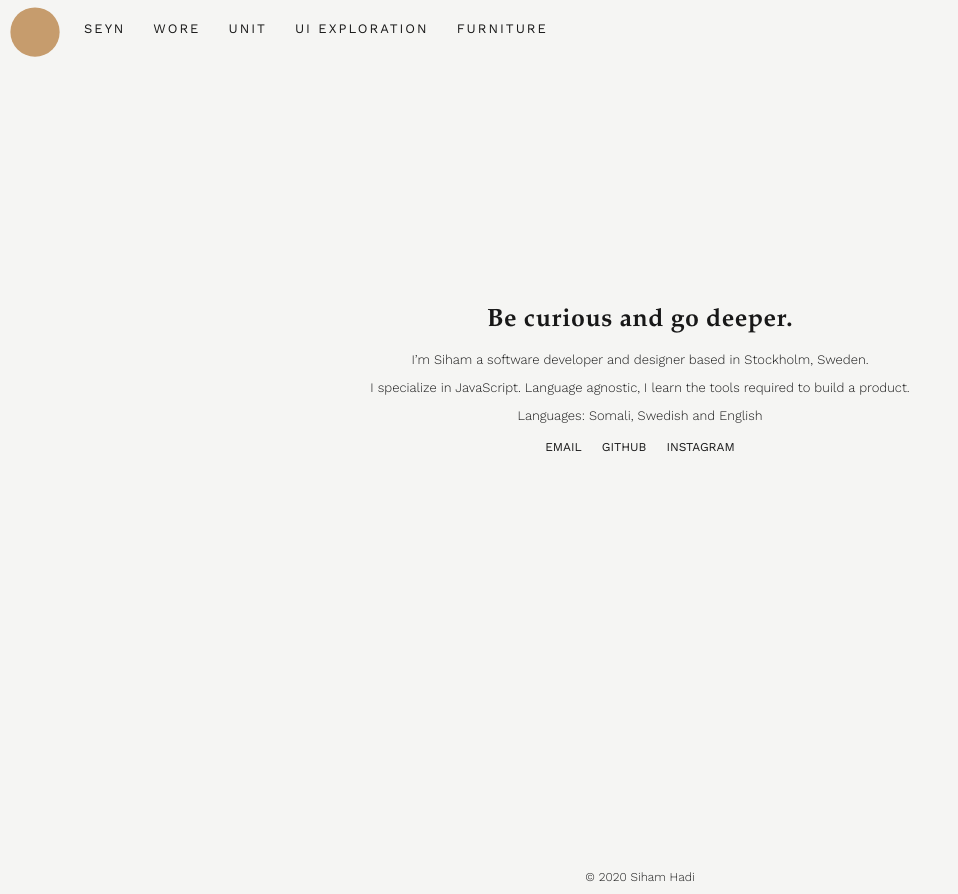
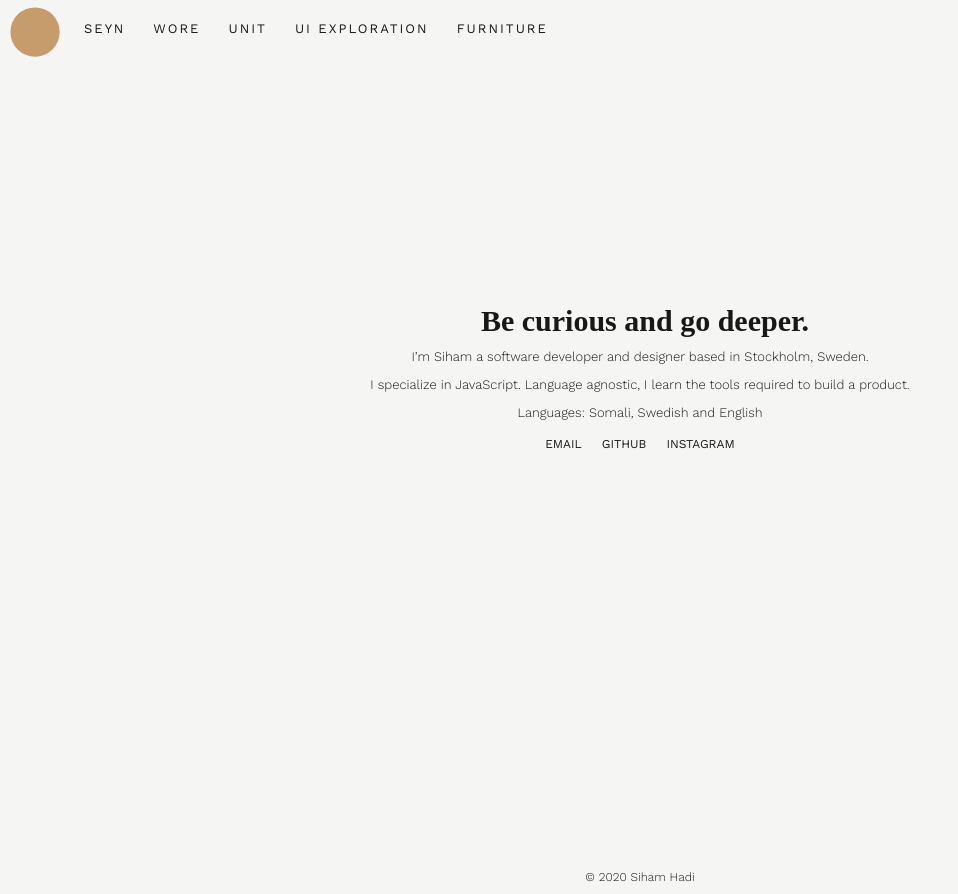
Before and after one commit to csobr/personal-website, a Next.js app: page / in a window 1280 px wide. Shown: the whole page, without its empty margins (0-958 px from the left). Built offline with nearby package versions, Linux system fonts and the light colour scheme.

Commit message:
Font update

```diff
--- a/src/pages/index.js
+++ b/src/pages/index.js
@@ -42,6 +42,7 @@ const Home = () => {
           <div className="about">
             <div className="about-me">
               <h1>Be curious and go deeper.</h1>
+
               <p>
                 I’m Siham a software developer and designer based in Stockholm,
                 Sweden.{"\n"}I specialize in JavaScript. Language agnostic, I
--- a/src/styles/main.scss
+++ b/src/styles/main.scss
@@ -205,12 +205,11 @@ main {
 }
 h1 {
   color: $primary_color;
-  font-size: 2.5rem;
+  font-size: 3rem;
   font-weight: 600;
-  letter-spacing: 0.05rem;
-  padding: 1rem;
-  font-family: Didot, Didot LT STD, Hoefler Text, Garamond, Times New Roman,
-    serif;
+  width: 100%;
+  padding: 0.5rem;
+  font-family: Didot, Didot LT STD, Times New Roman, serif;
   @media (max-width: 415px) {
     font-size: 2.4rem;
     color: $primary_color;
@@ -219,7 +218,6 @@ h1 {
 
 .about-me {
   text-align: center;
-  white-space: pre-line;
   padding: 1rem;
   @media (max-width: 415px) {
     white-space: pre-wrap;
@@ -229,6 +227,7 @@ h1 {
     font-size: 1.3rem;
     font-weight: 300;
     line-height: 2.8rem;
+    white-space: pre-line;
     @media (max-width: 415px) {
       line-height: 2rem;
     }
```
